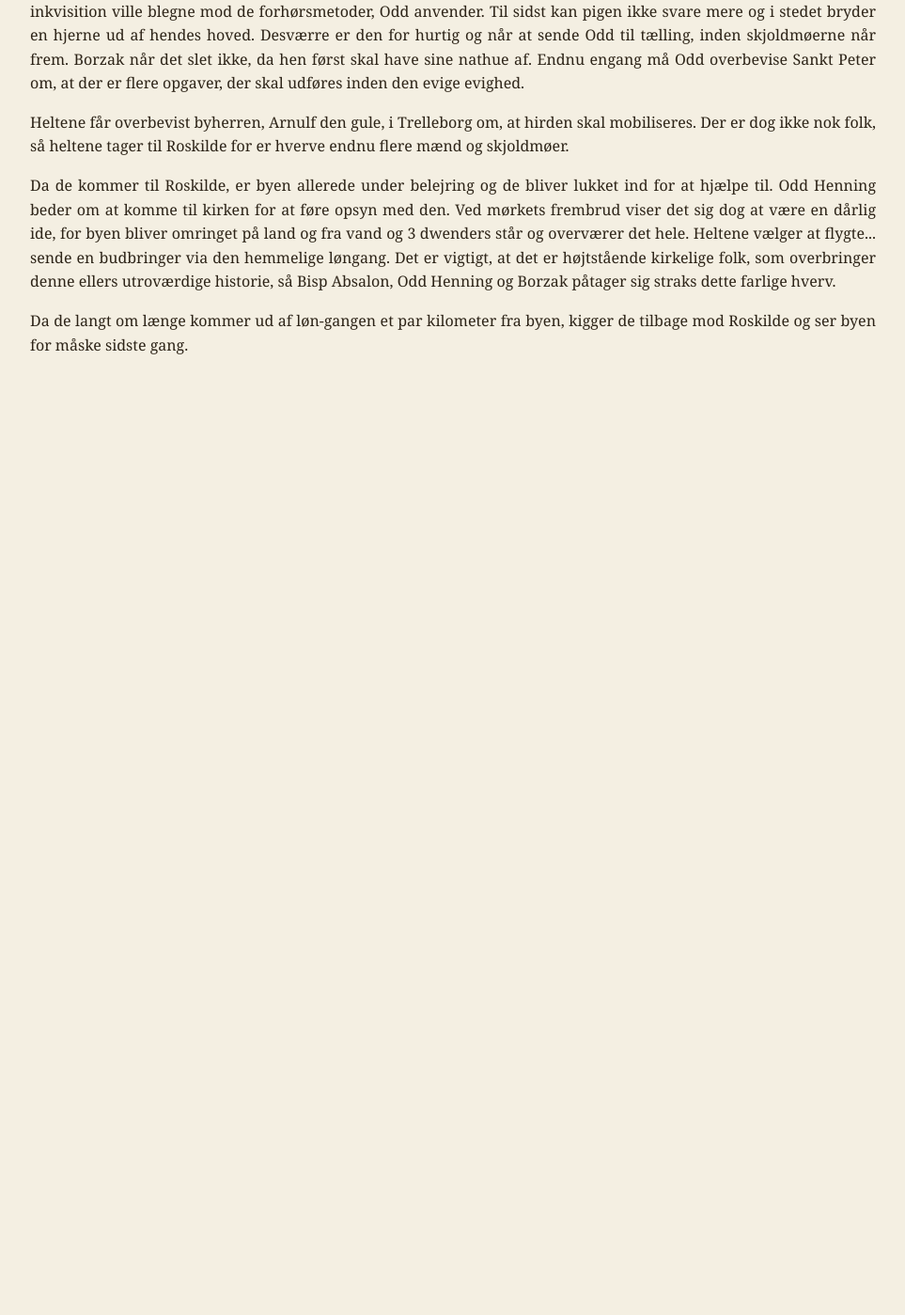
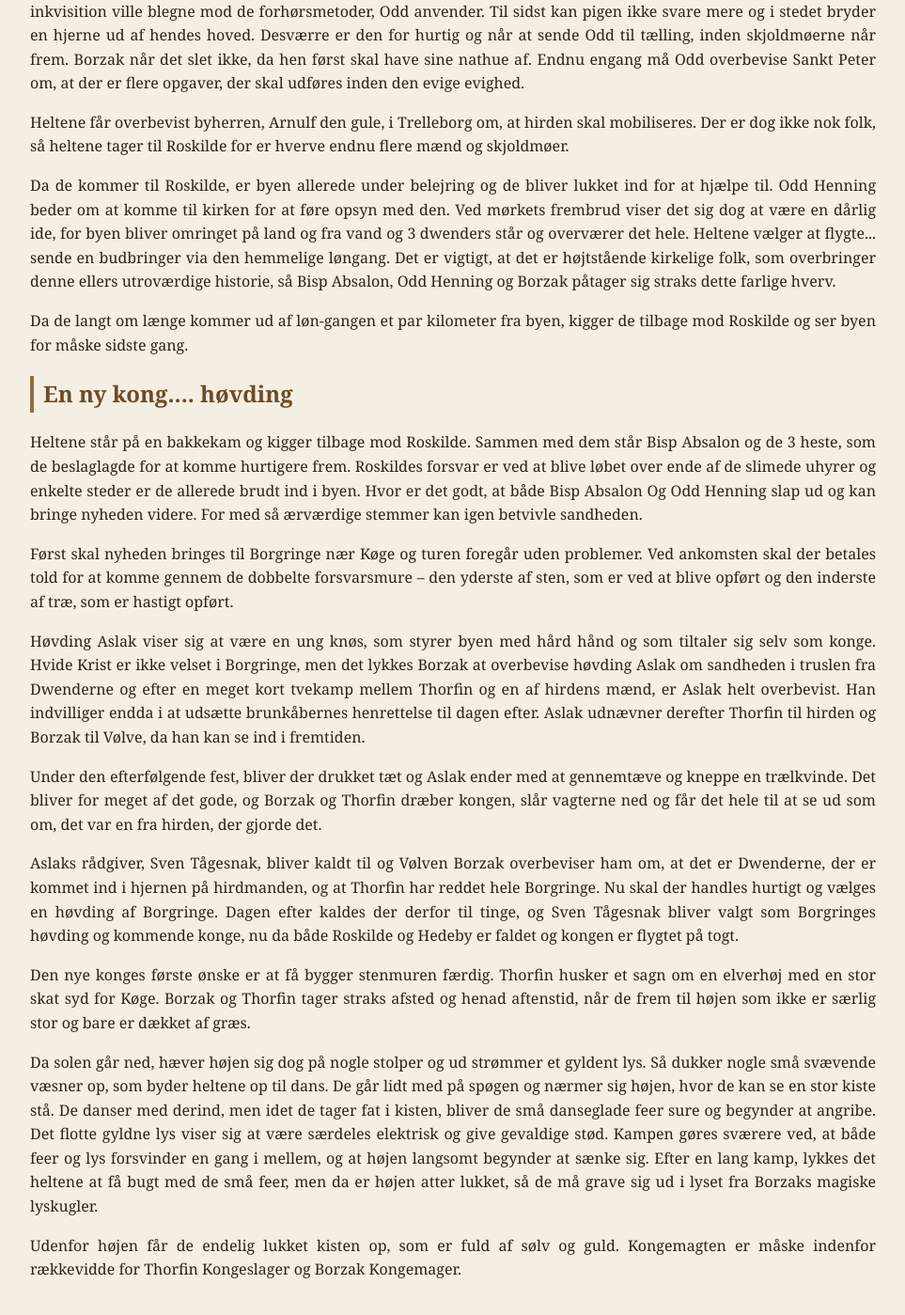
Before and after one commit to Stoffer75/den2side.dk, a Jekyll site: the page built from baggrund.html, in a window 1280 px wide and 1400 px high, scrolled down 2388 px. Shown: the whole window at 94% size, without its empty margins (158-1121 px from the left). Built offline with Jekyll 4.4.1, drawn with Linux system fonts in a browser that asks for light colours; before the commit the page ends 2804 px from its top, so only the background shows below that.

```diff
--- a/baggrund.html
+++ b/baggrund.html
@@ -119,29 +119,96 @@
 <h2>Dwenderne kommer</h2>
 
     <p>
-Heltene løber opad og opad for at undslippe dwenderen og da de kommer op i hulen igen, står de et øjeblik og får pusten. Der er helt stille i hulen, så fangerne må være stukket af. Lyden af løbende, slaskende, bare fødder når heltenes ører og de løber mod hulens indgang og bliver jagtet af en lille hjerne på ben, som haler ind på dem, samt to Troglodytter og en Kuo-Toa. Odd Henning springer ud over den lille forhøjning midt i hulen, mens Borzak lader sig svæve langsomt ned ved hjælp af en magisk kylling (atju). Da de når hulens indgang, står de to skjoldmøer der og venter på dem og det giver lidt ro på, så heltene beslutter at tage kampen op med den hurtigløbende hjerne her.
+        Heltene løber opad og opad for at undslippe dwenderen og da de kommer op i hulen igen, står de et øjeblik og får pusten.
+        Der er helt stille i hulen, så fangerne må være stukket af.
+        Lyden af løbende, slaskende, bare fødder når heltenes ører og de løber mod hulens indgang og bliver jagtet af en lille hjerne på ben, som haler ind på dem, samt to Troglodytter og en Kuo-Toa.
+        Odd Henning springer ud over den lille forhøjning midt i hulen, mens Borzak lader sig svæve langsomt ned ved hjælp af en magisk kylling (atju).
+        Da de når hulens indgang, står de to skjoldmøer der og venter på dem og det giver lidt ro på, så heltene beslutter at tage kampen op med den hurtigløbende hjerne her.
     </p>
 
     <p>
-Men den er klogere end som så og venter på sine venner. Det bliver derfor en noget hårdere kamp end forventet, og Odd Henning bliver slået ned og må forhandle med Sankt Peter for at komme tilbage igen, da kampen er overstået.
+        Men den er klogere end som så og venter på sine venner.
+        Det bliver derfor en noget hårdere kamp end forventet, og Odd Henning bliver slået ned og må forhandle med Sankt Peter for at komme tilbage igen, da kampen er overstået.
     </p>
 
     <p>
-Flere monstre dukker op, og heltene tager benene på nakken. Undervejs støder de på de flygtende fanger og i samlet flok bliver de alle jaget til Trelleborg. Det er som om monstrene ikke vil indhente heltene, men bare jage dem foran sig.
+        Flere monstre dukker op, og heltene tager benene på nakken.
+        Undervejs støder de på de flygtende fanger og i samlet flok bliver de alle jaget til Trelleborg.
+        Det er som om monstrene ikke vil indhente heltene, men bare jage dem foran sig.
     </p>
 
     <p>
-Det går op for Odd Henning, at der måske er flere hjernevæsner, som har overtager nogle af fangerne og Borzak læser deres tanker. Dette afslører en kvinde, som Odd Henning tager med op på sit værelse og forhører. Den spanske inkvisition ville blegne mod de forhørsmetoder, Odd anvender. Til sidst kan pigen ikke svare mere og i stedet bryder en hjerne ud af hendes hoved. Desværre er den for hurtig og når at sende Odd til tælling, inden skjoldmøerne når frem. Borzak når det slet ikke, da hen først skal have sine nathue af. Endnu engang må Odd overbevise Sankt Peter om, at der er flere opgaver, der skal udføres inden den evige evighed.
+        Det går op for Odd Henning, at der måske er flere hjernevæsner, som har overtager nogle af fangerne og Borzak læser deres tanker.
+        Dette afslører en kvinde, som Odd Henning tager med op på sit værelse og forhører. Den spanske inkvisition ville blegne mod de forhørsmetoder, Odd anvender.
+        Til sidst kan pigen ikke svare mere og i stedet bryder en hjerne ud af hendes hoved.
+        Desværre er den for hurtig og når at sende Odd til tælling, inden skjoldmøerne når frem. Borzak når det slet ikke, da hen først skal have sine nathue af.
+        Endnu engang må Odd overbevise Sankt Peter om, at der er flere opgaver, der skal udføres inden den evige evighed.
     </p>
 
     <p>
-    Heltene får overbevist byherren, Arnulf den gule, i Trelleborg om, at hirden skal mobiliseres. Der er dog ikke nok folk, så heltene tager til Roskilde for er hverve endnu flere mænd og skjoldmøer.
+        Heltene får overbevist byherren, Arnulf den gule, i Trelleborg om, at hirden skal mobiliseres.
+        Der er dog ikke nok folk, så heltene tager til Roskilde for er hverve endnu flere mænd og skjoldmøer.
     </p>
 
     <p>
-Da de kommer til Roskilde, er byen allerede under belejring og de bliver lukket ind for at hjælpe til. Odd Henning beder om at komme til kirken for at føre opsyn med den. Ved mørkets frembrud viser det sig dog at være en dårlig ide, for byen bliver omringet på land og fra vand og 3 dwenders står og overværer det hele. Heltene vælger at flygte... sende en budbringer via den hemmelige løngang. Det er vigtigt, at det er højtstående kirkelige folk, som overbringer denne ellers utroværdige historie, så Bisp Absalon, Odd Henning og Borzak påtager sig straks dette farlige hverv.
+        Da de kommer til Roskilde, er byen allerede under belejring og de bliver lukket ind for at hjælpe til.
+        Odd Henning beder om at komme til kirken for at føre opsyn med den.
+        Ved mørkets frembrud viser det sig dog at være en dårlig ide, for byen bliver omringet på land og fra vand og 3 dwenders står og overværer det hele. Heltene vælger at flygte... sende en budbringer via den hemmelige løngang.
+        Det er vigtigt, at det er højtstående kirkelige folk, som overbringer denne ellers utroværdige historie, så Bisp Absalon, Odd Henning og Borzak påtager sig straks dette farlige hverv.
     </p>
 
     <p>
         Da de langt om længe kommer ud af løn-gangen et par kilometer fra byen, kigger de tilbage mod Roskilde og ser byen for måske sidste gang.
     </p>
+
+
+<h2>En ny kong.... høvding</h2>
+    <p>
+        Heltene står på en bakkekam og kigger tilbage mod Roskilde.
+        Sammen med dem står Bisp Absalon og de 3 heste, som de beslaglagde for at komme hurtigere frem.
+        Roskildes forsvar er ved at blive løbet over ende af de slimede uhyrer og enkelte steder er de allerede brudt ind i byen.
+        Hvor er det godt, at både Bisp Absalon Og Odd Henning slap ud og kan bringe nyheden videre. For med så ærværdige stemmer kan igen betvivle sandheden.
+    </p>
+
+    <p>
+        Først skal nyheden bringes til Borgringe nær Køge og turen foregår uden problemer.
+        Ved ankomsten skal der betales told for at komme gennem de dobbelte forsvarsmure – den yderste af sten, som er ved at blive opført og den inderste af træ, som er hastigt opført.
+    </p>
+
+    <p>
+        Høvding Aslak viser sig at være en ung knøs, som styrer byen med hård hånd og som tiltaler sig selv som konge.
+        Hvide Krist er ikke velset i Borgringe, men det lykkes Borzak at overbevise høvding Aslak om sandheden i truslen fra Dwenderne og efter en meget kort tvekamp mellem Thorfin og en af hirdens mænd, er Aslak helt overbevist.
+        Han indvilliger endda i at udsætte brunkåbernes henrettelse til dagen efter.
+        Aslak udnævner derefter Thorfin til hirden og Borzak til Vølve, da han kan se ind i fremtiden.
+    </p>
+
+    <p>
+        Under den efterfølgende fest, bliver der drukket tæt og Aslak ender med at gennemtæve og kneppe en trælkvinde.
+        Det bliver for meget af det gode, og Borzak og Thorfin dræber kongen, slår vagterne ned og får det hele til at se ud som om, det var en fra hirden, der gjorde det.
+    </p>
+
+    <p>
+        Aslaks rådgiver, Sven Tågesnak, bliver kaldt til og Vølven Borzak overbeviser ham om, at det er Dwenderne, der er kommet ind i hjernen på hirdmanden, og at Thorfin har reddet hele Borgringe.
+        Nu skal der handles hurtigt og vælges en høvding af Borgringe.
+        Dagen efter kaldes der derfor til tinge, og Sven Tågesnak bliver valgt som Borgringes høvding og kommende konge, nu da både Roskilde og Hedeby er faldet og kongen er flygtet på togt.
+    </p>
+
+    <p>
+        Den nye konges første ønske er at få bygger stenmuren færdig.
+        Thorfin husker et sagn om en elverhøj med en stor skat syd for Køge.
+        Borzak og Thorfin tager straks afsted og henad aftenstid, når de frem til højen som ikke er særlig stor og bare er dækket af græs.
+    </p>
+
+    <p>
+        Da solen går ned, hæver højen sig dog på nogle stolper og ud strømmer et gyldent lys.
+        Så dukker nogle små svævende væsner op, som byder heltene op til dans. De går lidt med på spøgen og nærmer sig højen, hvor de kan se en stor kiste stå.
+        De danser med derind, men idet de tager fat i kisten, bliver de små danseglade feer sure og begynder at angribe.
+        Det flotte gyldne lys viser sig at være særdeles elektrisk og give gevaldige stød.
+        Kampen gøres sværere ved, at både feer og lys forsvinder en gang i mellem, og at højen langsomt begynder at sænke sig.
+        Efter en lang kamp, lykkes det heltene at få bugt med de små feer, men da er højen atter lukket, så de må grave sig ud i lyset fra Borzaks magiske lyskugler.
+    </p>
+
+    <p>
+        Udenfor højen får de endelig lukket kisten op, som er fuld af sølv og guld.
+        Kongemagten er måske indenfor rækkevidde for Thorfin Kongeslager og Borzak Kongemager.
+    </p>
```
Lines whose indentation alone changed are shown as unchanged.
